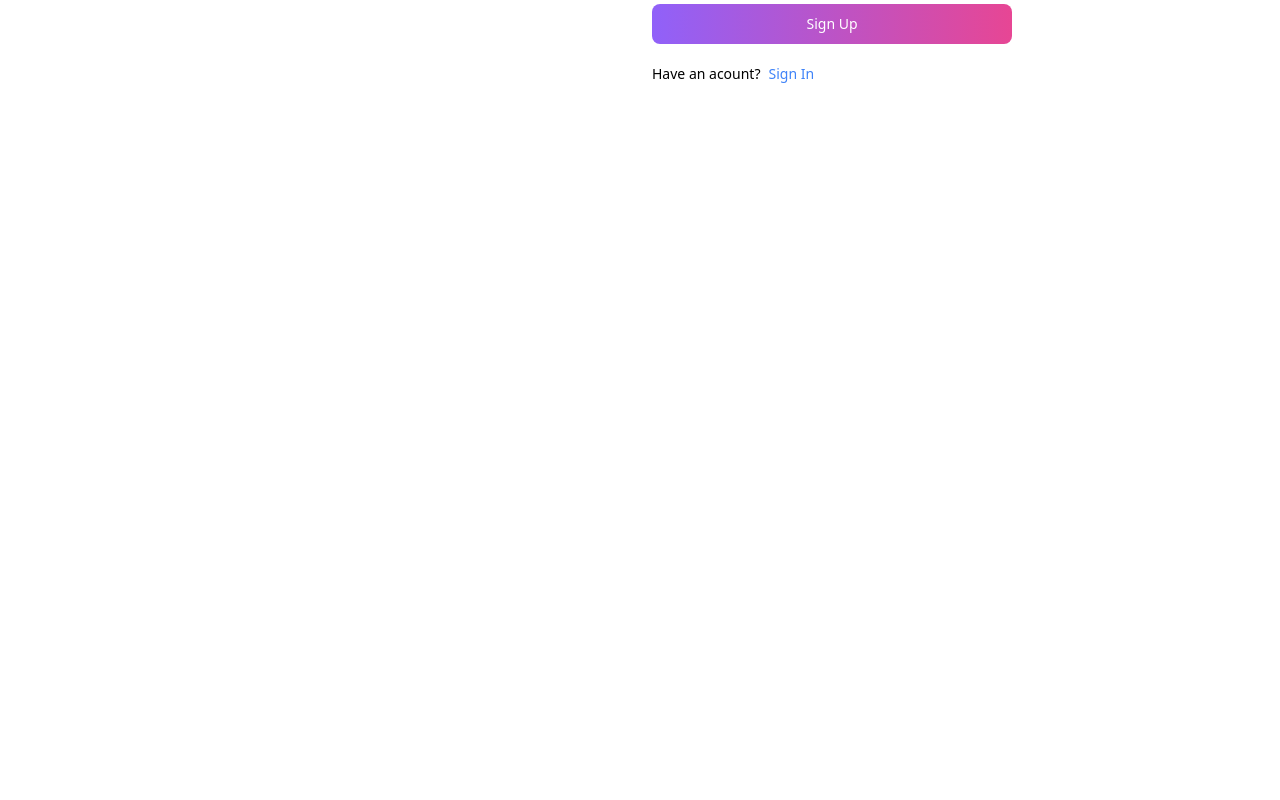
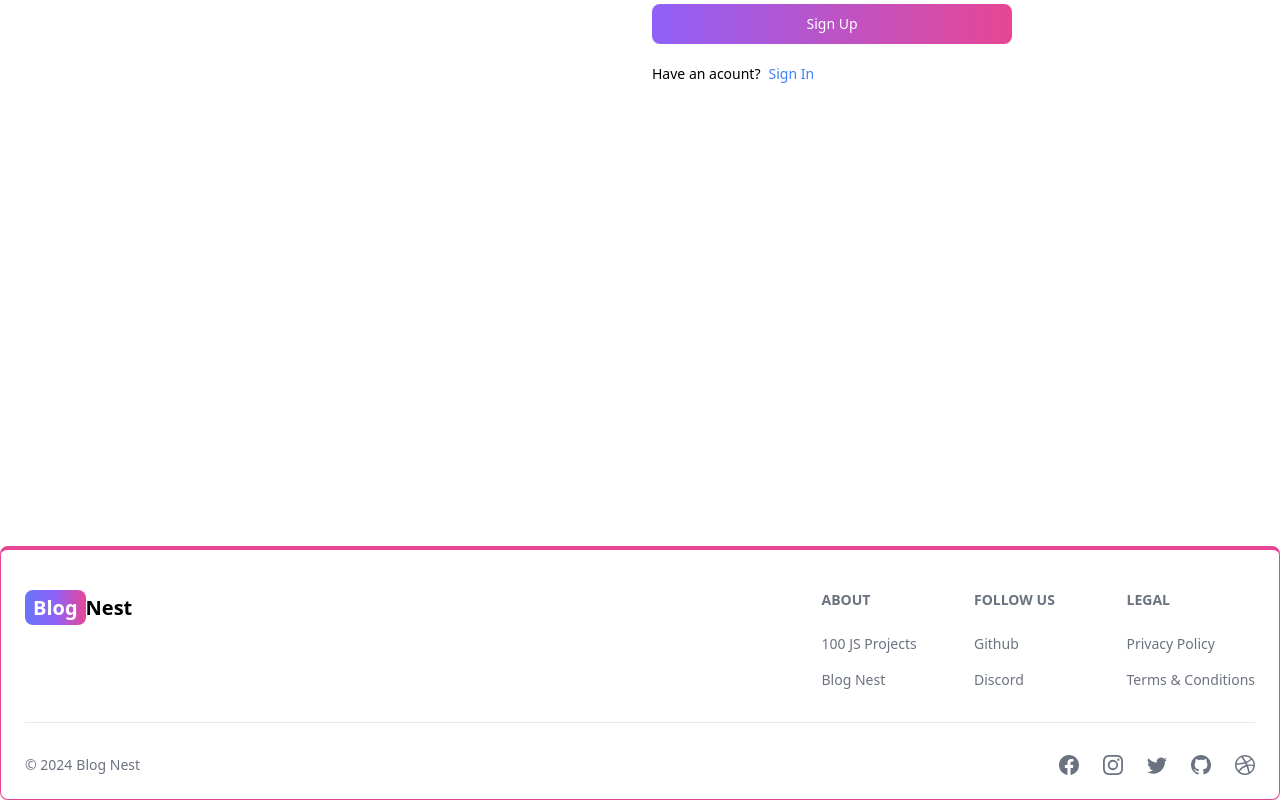
Before and after one commit to gautamKandpal/repo-blog-nest, a React (Vite) app in the folder frontend/: page /sign-up in a window 1280 px wide. Shown: the part 398-1198 px from the top of the page. Before the commit the page ends 944 px from the top, so only its background shows below. Built offline with nearby package versions, Linux system fonts and the light colour scheme; no server answers.

Commit message:
feat: added footer and integrated signup functionality

```diff
--- a/frontend/package.json
+++ b/frontend/package.json
@@ -10,6 +10,7 @@
     "preview": "vite preview"
   },
   "dependencies": {
+    "axios": "^1.7.7",
     "flowbite-react": "^0.10.2",
     "react": "^18.3.1",
     "react-dom": "^18.3.1",
--- a/frontend/src/App.jsx
+++ b/frontend/src/App.jsx
@@ -6,6 +6,7 @@
 import About from "./pages/About";
 import Header from "./components/Header";
 import Projects from "./pages/Projects";
+import FooterComp from "./components/Footer";
 
 function App() {
   return (
@@ -19,6 +20,7 @@
         <Route path="/dashboard" element={<Dashboard />} />
         <Route path="/projects" element={<Projects />} />
       </Routes>
+      <FooterComp />
     </Router>
   );
 }
--- /dev/null
+++ b/frontend/src/components/Footer.jsx
@@ -0,0 +1,89 @@
+import { Footer } from "flowbite-react";
+import { Link } from "react-router-dom";
+import {
+  BsFacebook,
+  BsInstagram,
+  BsTwitter,
+  BsGithub,
+  BsDribbble,
+} from "react-icons/bs";
+export default function FooterComp() {
+  return (
+    <Footer container className="border border-t-4 border-pink-500">
+      <div className="w-full max-w-7xl mx-auto">
+        <div className="grid w-full justify-between sm:flex md:grid-cols-1">
+          <div className="mt-5">
+            <Link
+              to="/"
+              className="self-center whitespace-nowrap text-lg sm:text-xl font-semibold dark:text-white"
+            >
+              <span className="px-2 py-1 bg-gradient-to-r from-indigo-500 via-purple-500 to-pink-500 rounded-lg text-white">
+                Blog
+              </span>
+              Nest
+            </Link>
+          </div>
+          <div className="grid grid-cols-2 gap-8 mt-4 sm:grid-cols-3 sm:gap-6">
+            <div>
+              <Footer.Title title="About" />
+              <Footer.LinkGroup col>
+                <Footer.Link
+                  href="https://www.100jsprojects.com"
+                  target="_blank"
+                  rel="noopener noreferrer"
+                >
+                  100 JS Projects
+                </Footer.Link>
+                <Footer.Link
+                  href="/about"
+                  target="_blank"
+                  rel="noopener noreferrer"
+                >
+                  Blog Nest
+                </Footer.Link>
+              </Footer.LinkGroup>
+            </div>
+            <div>
+              <Footer.Title title="Follow us" />
+              <Footer.LinkGroup col>
+                <Footer.Link
+                  href="https://www.github.com/gautamKandpal"
+                  target="_blank"
+                  rel="noopener noreferrer"
+                >
+                  Github
+                </Footer.Link>
+                <Footer.Link href="#">Discord</Footer.Link>
+              </Footer.LinkGroup>
+            </div>
+            <div>
+              <Footer.Title title="Legal" />
+              <Footer.LinkGroup col>
+                <Footer.Link href="#">Privacy Policy</Footer.Link>
+                <Footer.Link href="#">Terms &amp; Conditions</Footer.Link>
+              </Footer.LinkGroup>
+            </div>
+          </div>
+        </div>
+        <Footer.Divider />
+        <div className="w-full sm:flex sm:items-center sm:justify-between">
+          <Footer.Copyright
+            href="#"
+            by="Blog Nest"
+            year={new Date().getFullYear()}
+          />
+          <div className="flex gap-6 sm:mt-0 mt-4 sm:justify-center">
+            <Footer.Icon href="#" icon={BsFacebook} />
+            <Footer.Icon href="#" icon={BsInstagram} />
+            <Footer.Icon href="#" icon={BsTwitter} />
+            <Footer.Icon
+              href="https://github.com/gautamKandpal"
+              icon={BsGithub}
+            />
+            <Footer.Icon href="#" icon={BsDribbble} />
+          </div>
+        </div>
+      </div>
+    </Footer>
+  );
+}
--- a/frontend/src/pages/SignUp.jsx
+++ b/frontend/src/pages/SignUp.jsx
@@ -1,8 +1,49 @@
-import { Button, Label, TextInput } from "flowbite-react";
-import React from "react";
-import { Link } from "react-router-dom";
+import { Alert, Button, Label, Spinner, TextInput } from "flowbite-react";
+import { useState } from "react";
+import { Link, useNavigate } from "react-router-dom";
+import axios from "axios";
+const API_BASE_URL = import.meta.env.VITE_API_BASE_URL;
 
 export default function SignUp() {
+  const navigate = useNavigate();
+  const [formData, setFormData] = useState({});
+  const [error, setError] = useState(null);
+  const [loading, setLoading] = useState(false);
+
+  const handleChange = (e) => {
+    // console.log(e.target.value);
+    setFormData({ ...formData, [e.target.id]: e.target.value.trim() });
+  };
+  // console.log(formData);
+
+  const handleSubmit = async (e) => {
+    e.preventDefault();
+    if (!formData.username || !formData.email || !formData.password) {
+      return setError("Please fill out all fields.");
+    }
+
+    try {
+      setLoading(true);
+      setError(null);
+      const res = await axios.post(`${API_BASE_URL}/auth/sign-up`, formData, {
+        headers: {
+          "Content-Type": "application/json",
+        },
+      });
+      const data = res.data;
+      // console.log(data);
+      if (data.success === false) {
+        return setError(data.message);
+      }
+      setLoading(false);
+      navigate("/sign-in");
+    } catch (err) {
+      // console.log(err);
+      setError(err.message);
+      setLoading(false);
+    }
+  };
+
   return (
     <div className="min-h-screen mt-20">
       <div className="flex p-3 max-w-3xl mx-auto flex-col md:flex-row md:items-center gap-6">
@@ -22,23 +63,49 @@
         </div>
         {/* right */}
         <div className="flex-1">
-          <form className="flex flex-col gap-4">
+          <form className="flex flex-col gap-4" onSubmit={handleSubmit}>
             <div>
               <Label value="Your username" />
-              <TextInput type="text" placeholder="Username" id="username" />
+              <TextInput
+                type="text"
+                placeholder="Username"
+                id="username"
+                onChange={handleChange}
+              />
             </div>
 
             <div>
               <Label value="Your email" />
-              <TextInput type="text" placeholder="Email" id="email" />
+              <TextInput
+                type="email"
+                placeholder="Email"
+                id="email"
+                onChange={handleChange}
+              />
             </div>
             <div>
               <Label value="Your password" />
-              <TextInput type="text" placeholder="Password" id="password" />
+              <TextInput
+                type="password"
+                placeholder="Password"
+                id="password"
+                onChange={handleChange}
+              />
             </div>
 
-            <Button gradientDuoTone="purpleToPink" type="submit">
-              Sign Up
+            <Button
+              gradientDuoTone="purpleToPink"
+              type="submit"
+              disabled={loading}
+            >
+              {loading ? (
+                <>
+                  <Spinner size="sm" />
+                  <span className="pl-3"> Loading...</span>
+                </>
+              ) : (
+                "Sign Up"
+              )}
             </Button>
           </form>
           <div className="flex gap-2 text-sm mt-5">
@@ -47,6 +114,11 @@
               Sign In
             </Link>
           </div>
+          {error && (
+            <Alert className="mt-5" color="failure">
+              {error}
+            </Alert>
+          )}
         </div>
       </div>
     </div>
--- a/frontend/vite.config.js
+++ b/frontend/vite.config.js
@@ -1,7 +1,7 @@
-import { defineConfig } from 'vite'
-import react from '@vitejs/plugin-react-swc'
+import { defineConfig } from "vite";
+import react from "@vitejs/plugin-react-swc";
 
 // https://vitejs.dev/config/
 export default defineConfig({
   plugins: [react()],
-})
+});
```
Also changed, not shown: 1 other file (tests, documents, lock files or other folders).
